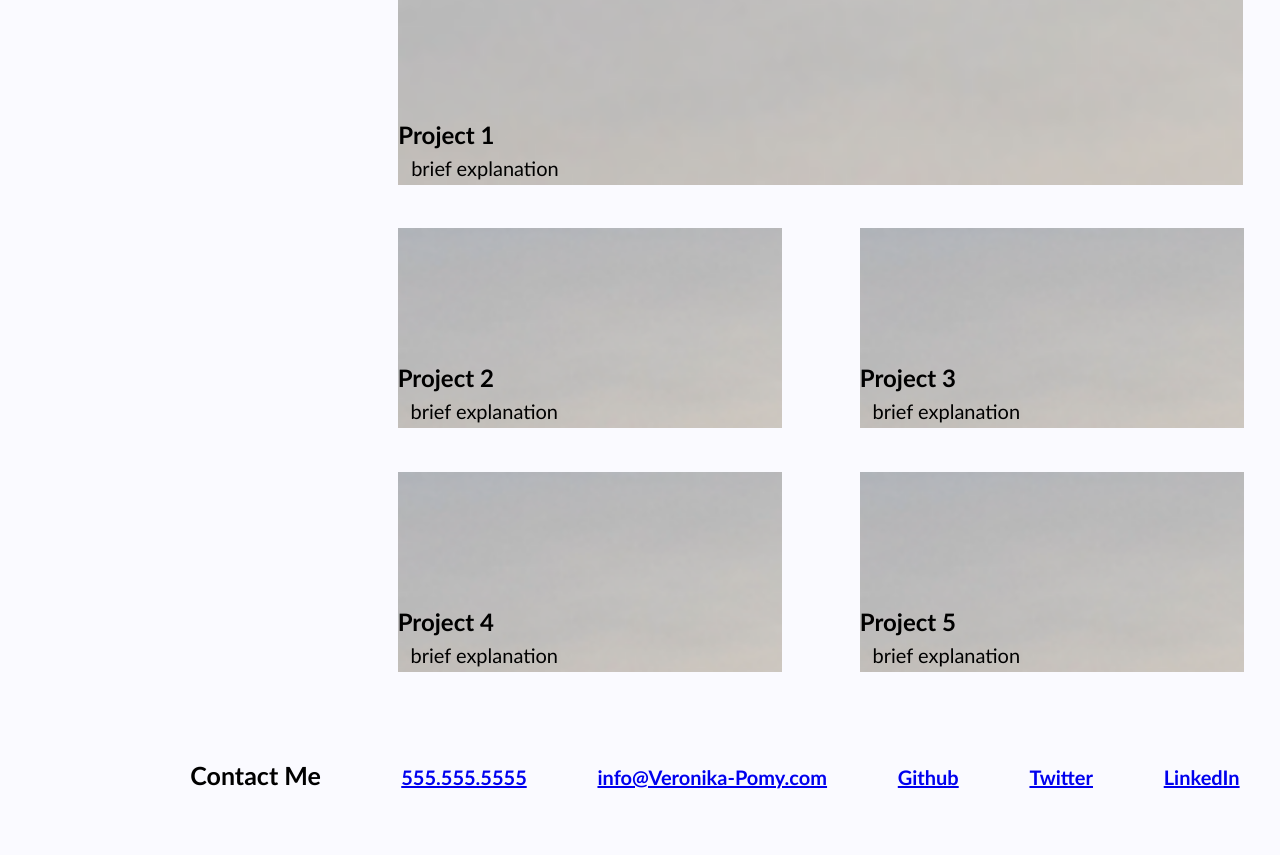
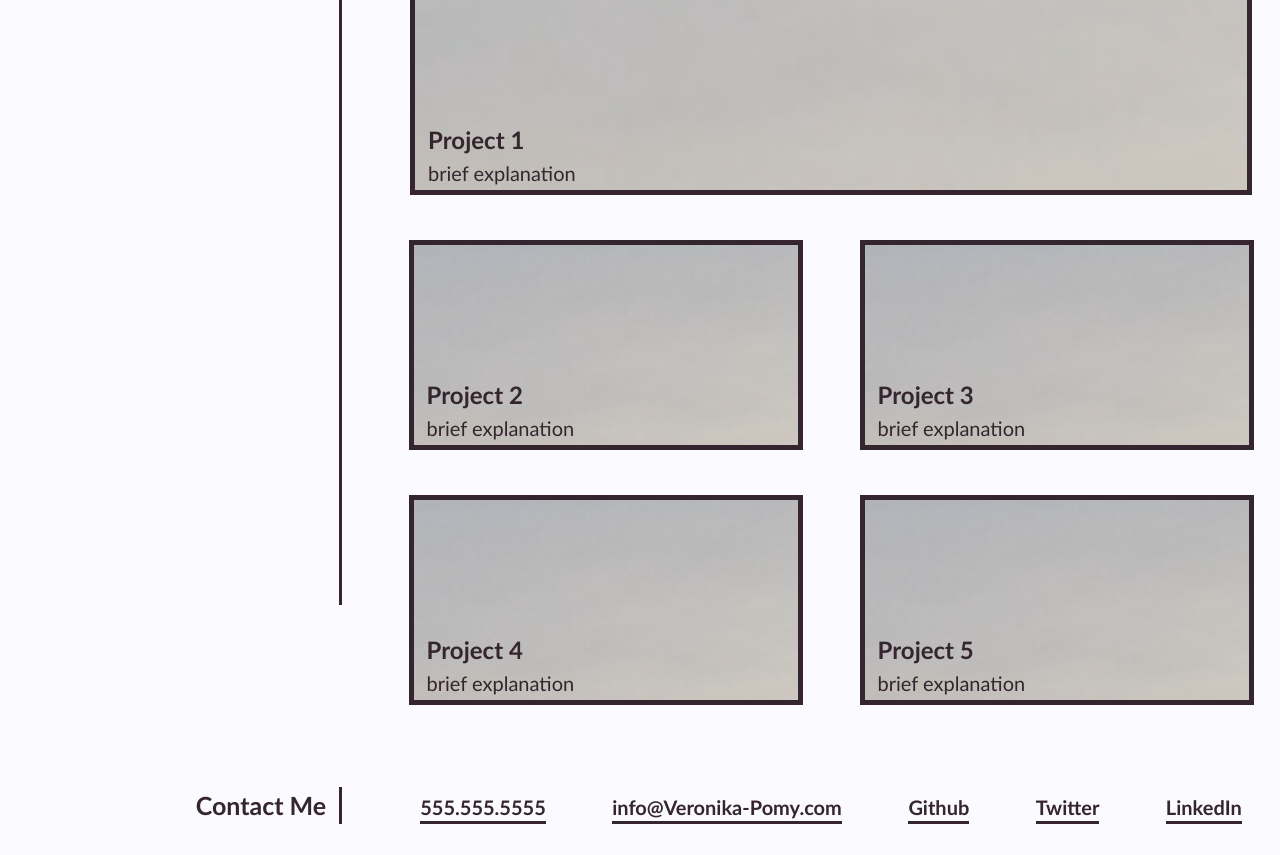
Before and after one commit to veronika-pomy/Veronika-Pomyateeva-Portfolio, a plain HTML site: page index.html in a window 1280 px wide. Shown: the part 1140-1995 px from the top of the page. Drawn offline with Linux system fonts and the light colour scheme.

Commit message:
finished styling colors, text and imgs

```diff
--- a/assets/css/index.css
+++ b/assets/css/index.css
@@ -1,25 +1,29 @@
-/*color scheme from https://coolors.co*/
+/* color scheme made using https://coolors.co */
 :root {
-  --light: #FAFAFF;
-  /* --txt-color: */
+  --ghost-white: #FAFAFF;
+  --black-coffee: #34252F;
+  /* --rythm: #767B91; */
+  --light-coral: #EF767A;
+  /* --brunswick-green: #32533D; */
 }
 
-/*set 1rem to 10px to et font size (1rem=16px; 10px/0.16=62.5)*/
+/* set 1rem to 10px to adjust font size (1rem=16px; 10px/0.16=62.5) */
 html {
   font-size: 62.5%;
   width: auto;
 }
 
-/*font family from https://www.cssfontstack.com*/
-/*set font and background color */
+/* font family from https://www.cssfontstack.com */
+/* set font and background color */
 body {
     font-family: Calibri, Candara, Segoe, "Segoe UI", Optima, Arial, sans-serif;
     font-size: 2rem;
     line-height: 1.5;
-    background-color: var(--light);
+    background-color: var(--ghost-white);
+    color: var(--black-coffee);
 }
 
-/*set sizes for headers*/
+/* set sizes for headers */
 h1,
 h2,
 h3,
@@ -27,9 +31,10 @@ h4,
 h5,
 h6 {
   margin: 1rem;
-  /* color  */
   line-height: 1.5;
   text-align: center;
+  padding-left: 1vw;
+  padding-right: 1vw;
 }
 
 h1 {
@@ -42,6 +47,7 @@ h2 {
 
 h3 {
   font-size: 2.5rem;
+  border-right: 3px solid var(--black-coffee);
 }
 
 h4 {
@@ -56,163 +62,223 @@ h6 {
   font-size: 1rem;
 }
 
+/* set flex direction for header elements to be column */
 header {
   text-align: center;
-  /*set flex direction for header elements to be column*/
   display: flex;
   flex-direction: column;
   margin-bottom: 2%;
 }
-/*mobile-first appraoch, set flex dir to column for header els, updated for larger screens using media query*/
+
+/* mobile-first appraoch, set flex dir to column for header els, update for larger screens in media queries */
 .header-els {
   display: flex;
   flex-direction: column;
 }
+
 .nav-menu li,
 .contact-menu li {
   font-weight: bold;
   padding: 1rem;
 }
-/*mobile-first appraoch, set flex dir to column for articles within main, updated for larger screens using media query*/
+
+/* styling for all links in lis avoids styling project imgs */
+/* solution to set thik underline found on stackoverflow at
+https://stackoverflow.com/questions/1734618/how-to-increase-the-gap-between-text-and-underlining-in-css
+answer by chelmertz */
+li a {
+  text-decoration: none;
+  border-bottom: 3px solid var(--black-coffee);
+  padding-bottom: 2px;
+  color: var(--black-coffee);
+}
+
+/* styling for link on hover*/
+li a:hover {
+  color: var(--light-coral);
+  border-bottom: 3px solid var(--light-coral);
+}
+
+/* set flex dir to column for articles within main, update for larger screens in media queries */
 .article-main {
   display: flex;
   flex-direction: column;
 }
-s/*padding for about me paragraphs*/
+
+/* padding for "about me" paragraphs */
+/* vw and vh used to adjust size of els to the viewport dimensions */
 .container-right p {
-  padding-left: 2vw;
+  padding-left: 1vw;
   padding-right: 2vw;
 }
-/*set sizes of figure els to resize imgs to fit them*/
+
+/* set sizes of figure els to resize imgs to fit them */
 .box {
   width: 100%;
   height: 100%;
 }
+
 .main-box {
   height: 30vh;
 }
+
 img {
   width: 100%;
   height: 100%;
 }
-/*position header to overlap with img*/
+
+/* position header to overlap with img */
 .main-sub-h {
   position: relative;
   margin-top: -8.5rem;
 }
-/*flexbox for projects on smaller devices*/
+
+/* flexbox for projects on smaller devices */
 .project-box {
   display: flex;
   flex-direction: column;
 }
-/*make project 1 larger for smaller devices*/
+
+/* make project 1 larger on smaller devices */
 .first-project-box {
   height: 40vh;
+  border: 5px solid var(--black-coffee);
 }
+
 .box-2,
 .box-3,
 .box-4,
 .box-5 {
   height: 25vh;
+  border: 5px solid var(--black-coffee);
 }
+
 .figure-class {
   height: 100%;
   width: 100%;
 }
-/*position project headers and ps to overlap with img*/
+
+/* glow effect on hover over imgs */
+/* solution found on geeksforgeeks.com
+https://www.geeksforgeeks.org/apply-glowing-effect-to-the-image-using-html-and-css */
+figure img:hover {
+  box-shadow: 0 0 20px var(--ghost-white);
+}
+
+/* position project headers and ps to overlap with img */
 .project-header {
   position: relative;
   margin-top: -7.5rem;
   margin-left: 0rem;
   text-align: left;
 }
+
 .project-p {
   position: relative;
   margin-top: -1rem;
   text-align: left;
 }
+
 .contact-menu li {
   text-align: center;
 }
+
 footer {
   text-align: center;
   padding: 2rem;
 }
-/* Tablets */
+
+/* Tablets and larger devices */
 @media screen and (min-width: 992px) {
     /*positioning main els on page in a column for larger devices*/
     .header-els {
       flex-direction: row;
       justify-content: space-between;
     }
+
     .nav-menu {
       margin: auto 2rem;
       position: relative;
       top: 25%;
     }
+
     .nav-menu li {
       display: inline;
       position: relative;
       top: 50%;
     }
+
     .main-sub-h {
       position: relative;
       margin-top: -8.5rem;
       margin-left: 50%;
       flex-shrink: 1;
     }
+
     .article-main {
       display: flex;
       flex-direction: row;
       justify-content: space-between;
       margin-top: 15vh;
     }
+
     h3 {
       width: 30%;
       text-align: right;
     }
+
     .container-right {
       width: 85%;
       padding-left: 5rem;
     }
-    /*padding for about me paragraphs*/
+
+    /*padding for "about me" paragraphs*/
     .container-right p {
       padding-left: 1vw;
       padding-right: 2vw;
     }
-    /*flexbox box project boxes*/
-    /*styling first project box*/
+
+    /*flexbox box for project boxes*/
+    /*style and position first project box*/
     .first-project-box {
       grid-column-start: 1;
       grid-column-end: 3;
-      width: 66vw;
+      width: 65vw;
       height: 59vh;
       justify-self: center;
     }
+
+    /* style and position boxes 2-5 */
     .box-2 {
       grid-column-start: 1;
       grid-row-start: 2;
       width: 30vw;
       justify-self: center;
     }
+
     .box-3 {
       grid-column-start: 2;
       grid-row-start: 2;
       width: 30vw;
       justify-self: center;
     }
+
     .box-4 {
       grid-column-start: 1;
       grid-row-start: 3;
       width: 30vw;
       justify-self: center;
     }
+
     .box-5 {
       grid-column-start: 2;
       grid-row-start: 3;
       width: 30vw;
       justify-self: center;
     }
+
+    /* using grid to display projects on larger devices */
+    /* info on grid properties found at https://css-tricks.com/snippets/css/complete-guide-grid/ */
     .project-box {
       display: grid;
       grid-template-columns: repeat(2, 1fr);
@@ -220,64 +286,34 @@ footer {
       gap: 5%;
       margin-right: 1.5vw;
     }
+
     .contact-menu {
       margin: auto 2rem;
       position: relative;
       top: 25%;
     }
-    /*positioning contact header and menu*/
+
+    /* position "contact me" header and menu */
     #contact-me {
       margin:6.5vh auto;
     }
+
     .contact-me {
       margin: 3vh auto;
     }
-    /*aligning contact menu*/
+
+    /* align "contact me" menu */
     .contact-menu {
       width: 100%;
       margin-left: 0;
       display: flex;
       justify-content: space-around;
     }
+
     .contact-menu li {
       display: inline;
       position: relative;
       top: 50%;
       padding-left: 0;
-
     }
   }
-
-  /*
-
-  write down re: vw snd vh
-
-  align text to strech or have a straight right end maybe
-
-  space lis evenly for contact menu
-
-  Large smartphones
-  @media screen and (max-width: 768px) {
-
-  }
-
-  Small smartphones
-  @media screen and (max-width: 576px) {
-    .header-el {
-
-    }
-  } */
-
-
-
-/* Use moble first approach to design the smalller screen view first */
-
-/* Project image needs to get slightly bigger when hovered over, create glowing effect */
-
-/* Media Queries
-Use Mobile first approach
-
-  When hovering over the box has a glowing effect
-  Check out group mini project for advanced css for flexbox hints
-
-*/
```
Also changed, not shown: index.html (+5 -5 lines).
